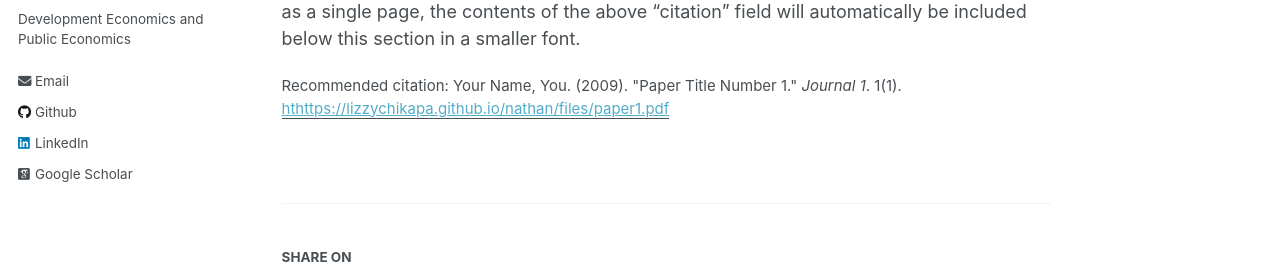
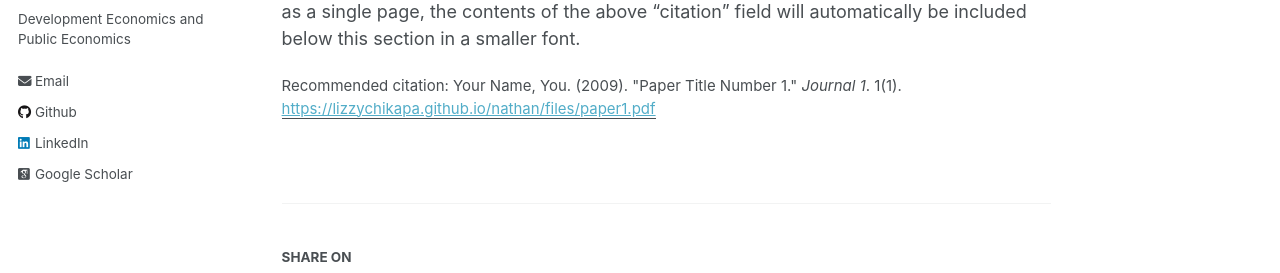
Before and after one commit to LizzyChikapa/nathan, a Jekyll site: the page built from _publications/2009-10-01-paper-title-number-1.md, in a window 1280 px wide and 1135 px high. Shown: the part 314-587 px from the top of the window. Built offline with Jekyll 4.4.1, drawn with Linux system fonts in a browser that asks for light colours; some web fonts are replaced; part of the change alters nothing that is shown.

Commit message:
Update 2009-10-01-paper-title-number-1.md

```diff
--- a/_publications/2009-10-01-paper-title-number-1.md
+++ b/_publications/2009-10-01-paper-title-number-1.md
@@ -1,11 +1,11 @@
 ---
 title: "The effect of commercial banks’ agricultural credit on agricultural growth in Uganda"
 collection: publications
-permalink: /publication/
+permalink: /publication/The effect of commercial banks
 excerpt: 'This paper is about the number 1. The number 2 is left for future work.'
 date: 2009-10-01
 venue: 'Journal 1'
-paperurl: 'hthttps://lizzychikapa.github.io/nathan/files/paper1.pdf'
+paperurl: 'https://lizzychikapa.github.io/nathan/files/paper1.pdf'
 citation: 'Your Name, You. (2009). &quot;Paper Title Number 1.&quot; <i>Journal 1</i>. 1(1).'
 ---
 
```
